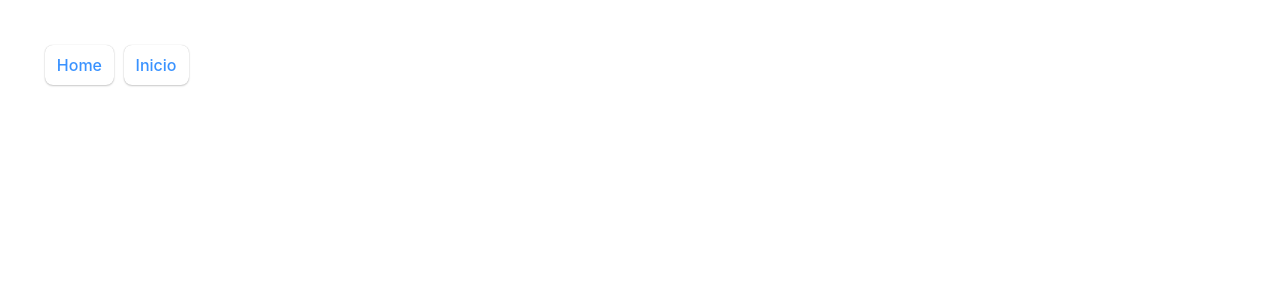
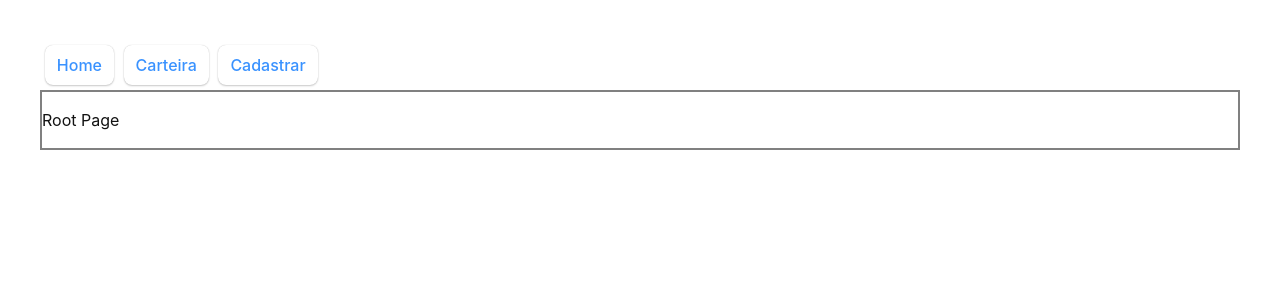
Before and after one commit to alanrente/carteira-tio-patinhas, a React (Create React App) app: page / in a window 1280 px wide. Shown: the top 300 px of the page. Built offline with nearby package versions, Linux system fonts and the light colour scheme.

Commit message:
feat: renomeando paginas e incluindo pagina c parametro

```diff
--- a/src/components/NavigateButton/index.tsx
+++ b/src/components/NavigateButton/index.tsx
@@ -1,11 +1,21 @@
 import { useNavigate } from "react-router-dom";
 
-export function NavigateButton({ label, to }: { to: string; label: string }) {
+export function NavigateButton({
+  label,
+  to,
+  param,
+}: {
+  to: string;
+  label: string;
+  param?: string;
+}) {
   const navigate = useNavigate();
 
   return (
     <>
-      <button onClick={() => navigate(to)}>{label}</button>
+      <button onClick={() => navigate(`${to}${param ? `/${param}` : ""}`)}>
+        {label}
+      </button>
     </>
   );
 }
--- a/src/index.css
+++ b/src/index.css
@@ -99,7 +99,6 @@ form[action$="destroy"] button {
 }
 
 #root {
-  display: flex;
   height: 100%;
   width: 100%;
 }
--- /dev/null
+++ b/src/pages/CadastrarPage/index.tsx
@@ -0,0 +1,10 @@
+import { useParams } from "react-router-dom";
+export function CadastrarPage() {
+  const { id } = useParams();
+  return (
+    <div>
+      <p>Page Param</p>
+      <span>{id}</span>
+    </div>
+  );
+}
--- /dev/null
+++ b/src/pages/CarteiraPage/index.tsx
@@ -0,0 +1,10 @@
+export function CarteiraPage() {
+  return (
+    <div>
+      <h3>Carteira</h3>
+      <p>
+        Esse é o início da página, onde irá ficar qualquer coisa que eu quiser
+      </p>
+    </div>
+  );
+}
--- a/src/pages/InicioPage/index.tsx
+++ /dev/null
@@ -1,3 +0,0 @@
-export function InicioPage() {
-  return <div style={{ padding: "3rem" }}>Inicio page</div>;
-}
--- a/src/routes/Root/index.tsx
+++ b/src/routes/Root/index.tsx
@@ -6,8 +6,16 @@ export function Root() {
     <>
       <div>
         <NavigateButton label="Home" to="/" />
-        <NavigateButton label="Inicio" to="inicio" />
-        <Outlet />
+        <NavigateButton label="Carteira" to="carteira" />
+        <NavigateButton label="Cadastrar" to="another" param="1" />
+        <div
+          style={{
+            border: "2px gray solid",
+          }}
+        >
+          <p>Root Page</p>
+          <Outlet />
+        </div>
       </div>
     </>
   );
```
Also changed, not shown: src/index.tsx (+6 -2 lines).
